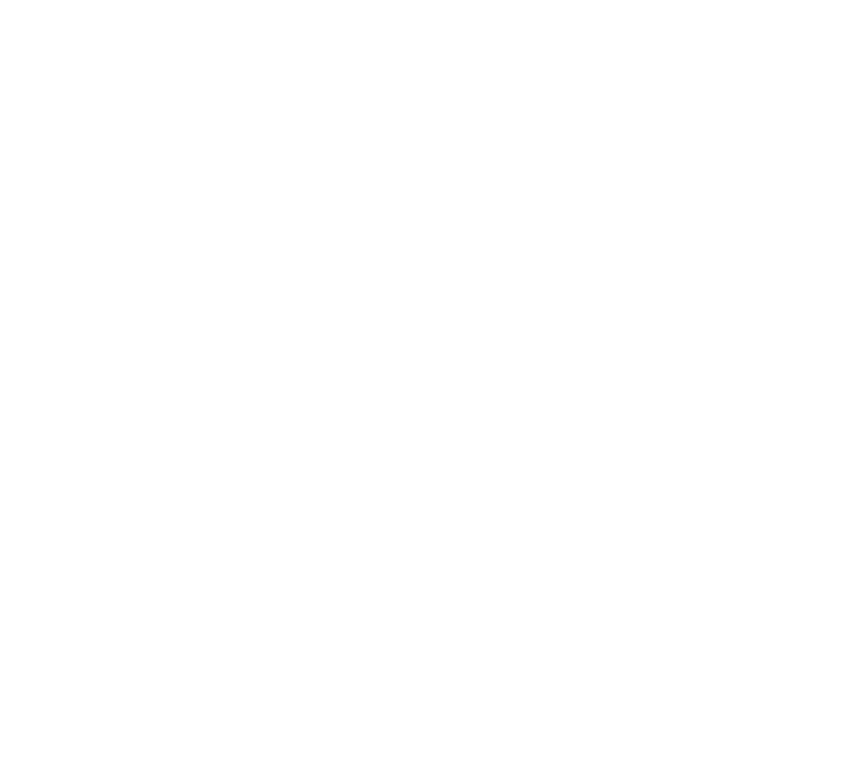
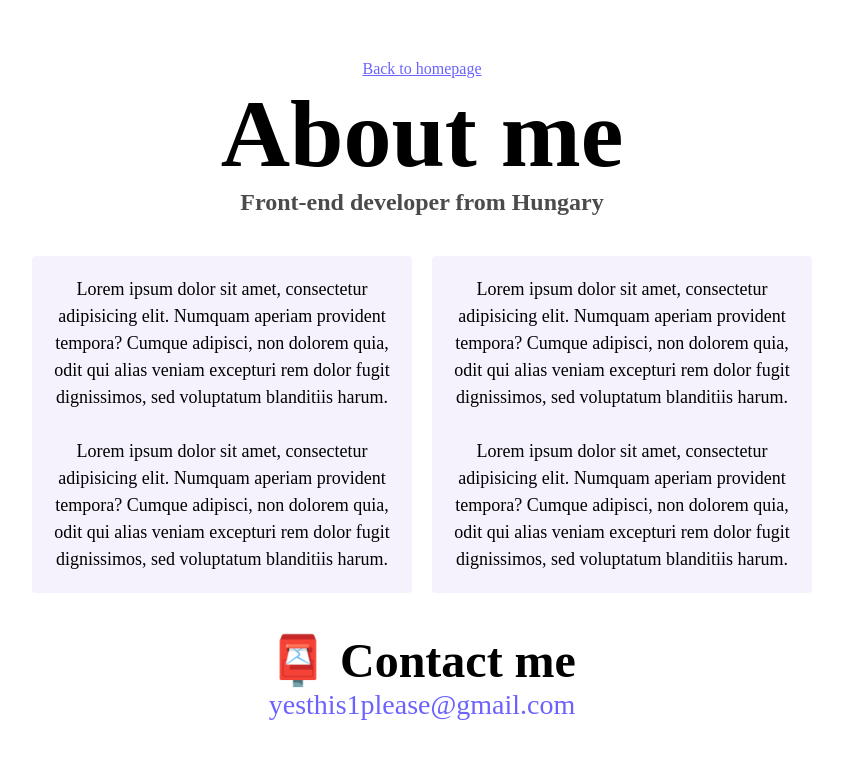
Before and after one commit to yesthis1please/shecodes-responsive-homework-week1, a plain HTML site: page about.html in a window 1280 px wide. Shown: the whole page, without its empty margins (218-1061 px from the left). Drawn offline with Linux system fonts and the light colour scheme.

Commit message:
Added HMTl and CSS

```diff
--- a/about.html
+++ b/about.html
@@ -1,12 +1,47 @@
 <!DOCTYPE html>
 <html lang="en">
-<head>
-    <meta charset="UTF-8">
-    <meta http-equiv="X-UA-Compatible" content="IE=edge">
-    <meta name="viewport" content="width=device-width, initial-scale=1.0">
+  <head>
+    <meta charset="UTF-8" />
+    <meta http-equiv="X-UA-Compatible" content="IE=edge" />
+    <meta name="viewport" content="width=device-width, initial-scale=1.0" />
     <title>Document</title>
-</head>
-<body>
-
-</body>
+    <link rel="stylesheet" href="src/styles.css" />
+  </head>
+  <body>
+    <a href="index.html" class="homepage-link">Back to homepage</a>
+    <h1>About me</h1>
+    <h3>Front-end developer from Hungary</h3>
+    <div class="about-paragraphs">
+      <p>
+        Lorem ipsum dolor sit amet, consectetur adipisicing elit. Numquam
+        aperiam provident tempora? Cumque adipisci, non dolorem quia, odit qui
+        alias veniam excepturi rem dolor fugit dignissimos, sed voluptatum
+        blanditiis harum.
+        <br />
+        <br />
+        Lorem ipsum dolor sit amet, consectetur adipisicing elit. Numquam
+        aperiam provident tempora? Cumque adipisci, non dolorem quia, odit qui
+        alias veniam excepturi rem dolor fugit dignissimos, sed voluptatum
+        blanditiis harum.
+      </p>
+      <p>
+        Lorem ipsum dolor sit amet, consectetur adipisicing elit. Numquam
+        aperiam provident tempora? Cumque adipisci, non dolorem quia, odit qui
+        alias veniam excepturi rem dolor fugit dignissimos, sed voluptatum
+        blanditiis harum.
+        <br />
+        <br />
+        Lorem ipsum dolor sit amet, consectetur adipisicing elit. Numquam
+        aperiam provident tempora? Cumque adipisci, non dolorem quia, odit qui
+        alias veniam excepturi rem dolor fugit dignissimos, sed voluptatum
+        blanditiis harum.
+      </p>
+    </div>
+    <div id="contact">
+      <h2>📮 Contact me</h2>
+      <a href="mailto:yesthis1please@gmail.com" class="email-link">
+        yesthis1please@gmail.com
+      </a>
+    </div>
+  </body>
 </html>
--- a/src/styles.css
+++ b/src/styles.css
@@ -0,0 +1,90 @@
+:root {
+  --primary-color: #6c63ff;
+  --secondary-color: #f5f2fe;
+  --box-shadow: 0 5px 10px rgba(0, 0, 0, 0.3);
+}
+
+body {
+  margin: 60px auto;
+  max-width: 800px;
+}
+
+h1,
+h2,
+h3 {
+  text-align: center;
+  margin: 0;
+}
+
+h2 {
+  font-size: 48px;
+  font-weight: bold;
+}
+
+h1 {
+  font-size: 96px;
+  font-weight: bold;
+}
+
+h3 {
+  font-size: 24px;
+  opacity: 0.7;
+}
+
+.navigation-links {
+  display: flex;
+  margin-top: 40px;
+  justify-content: center;
+}
+
+.navigation-links a {
+  margin: 20px;
+  border-radius: 4px;
+  padding: 20px 15px;
+  text-decoration: none;
+  text-transform: capitalize;
+}
+
+.contact-link {
+  background: var(--primary-color);
+  box-shadow: var(--box-shadow);
+  color: white;
+}
+
+.about-link {
+  color: var(--primary-color);
+  border: 1px solid var(--primary-color);
+}
+
+.homepage-link {
+  display: block;
+  text-align: center;
+  color: var(--primary-color);
+}
+
+.about-paragraphs {
+  display: flex;
+  margin: 30px 0;
+}
+
+.about-paragraphs p {
+  margin: 10px;
+  background: var(--secondary-color);
+  padding: 20px;
+  border-radius: 4px;
+  font-size: 18px;
+  line-height: 1.5;
+  text-align: center;
+}
+
+.email-link {
+  display: flex;
+  justify-content: center;
+  color: var(--primary-color);
+  font-size: 28px;
+  text-decoration: none;
+}
+
+.email-link:hover {
+  text-decoration: underline;
+}
```
Also changed, not shown: index.html (+14 -8 lines).
